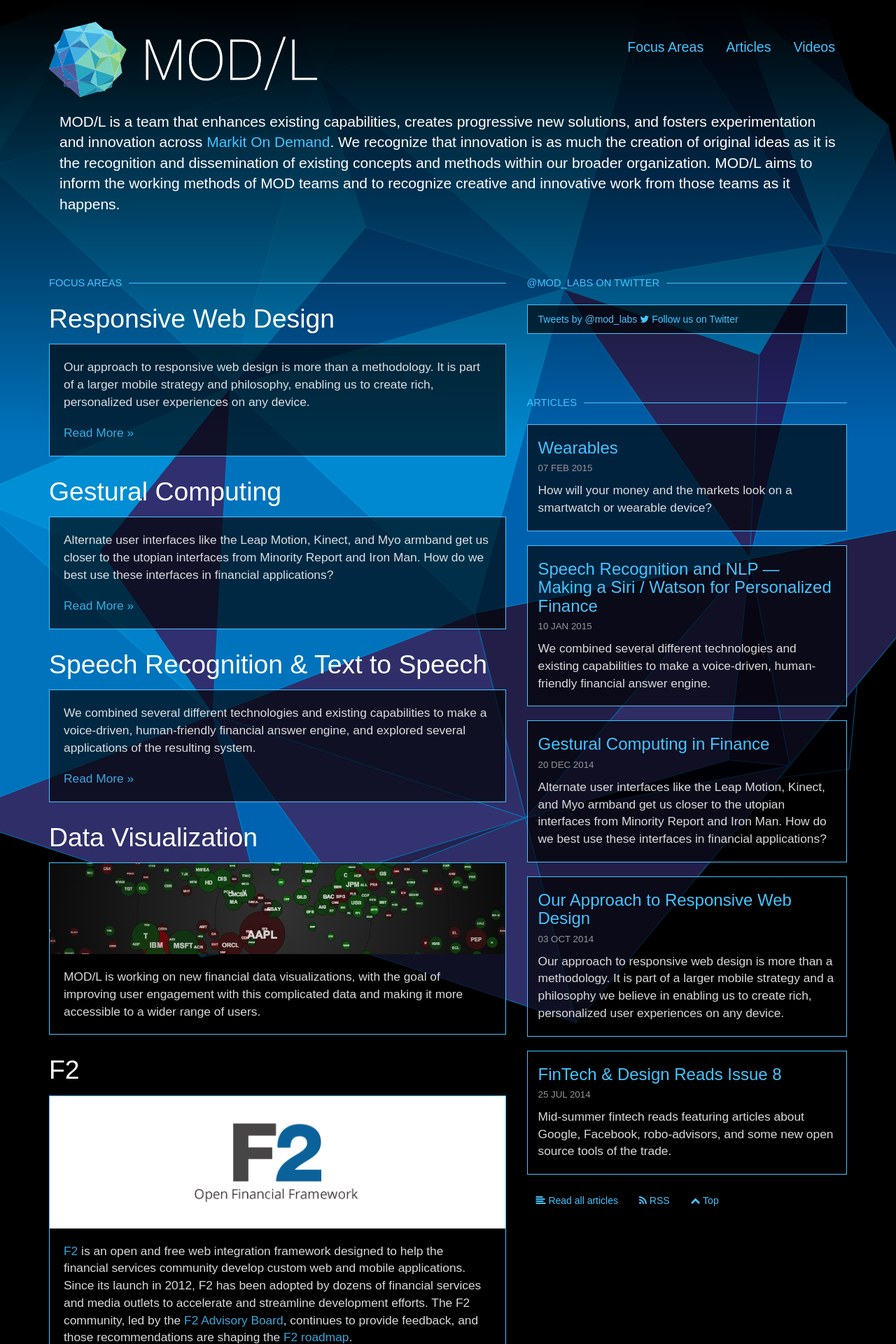
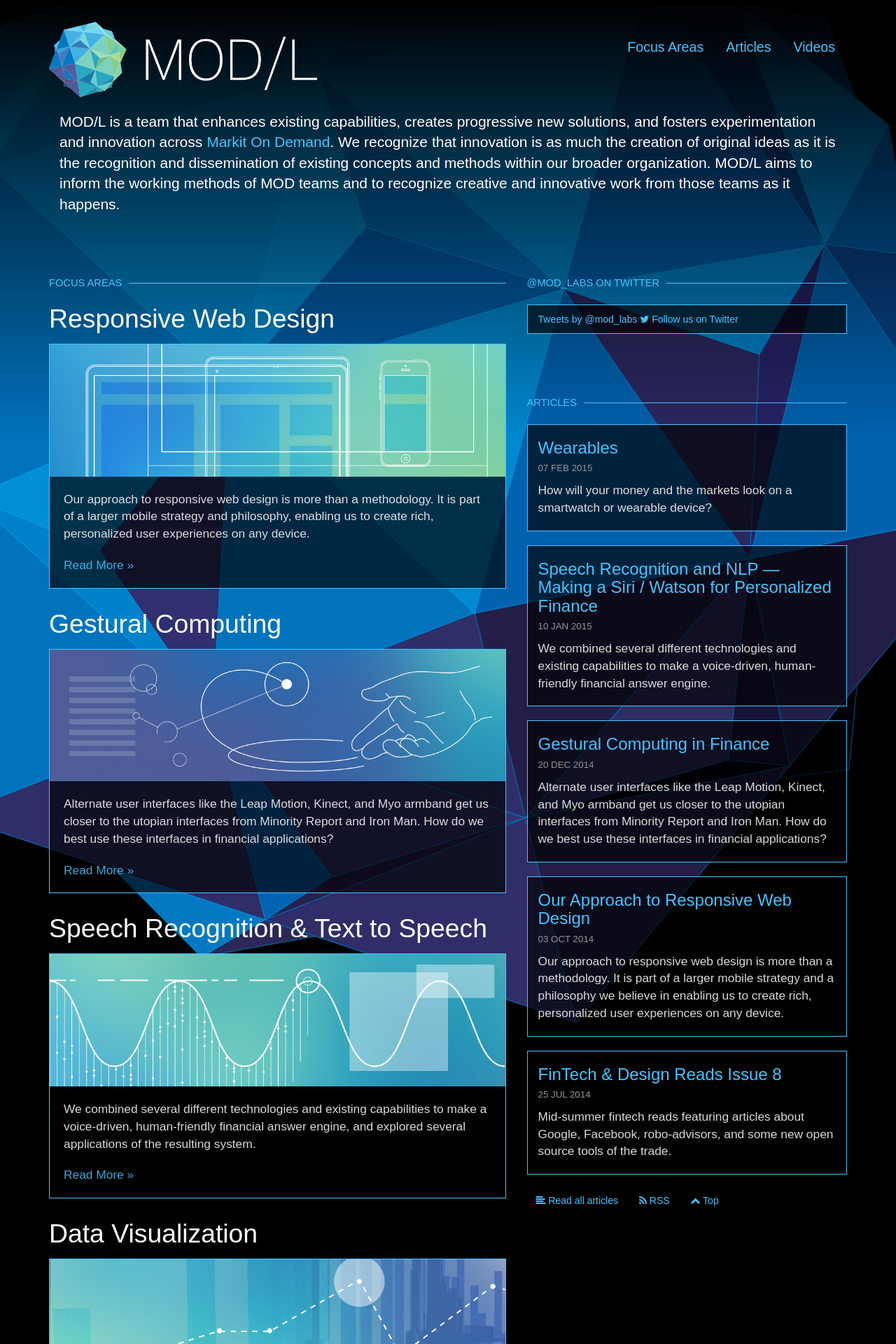
Before and after one commit to modl/modl.github.io, a Jekyll site: the page built from index.html, in a window 1280 px wide. Shown: the top 1920 px of the page at 70% size. Built offline with Jekyll 4.4.1, drawn with Linux system fonts in a browser that asks for light colours; some web fonts are replaced; Markdown is read by kramdown in place of the engine named in the settings; comment, search, counter and statistics services are not loaded.

Commit message:
new images

```diff
--- a/index.html
+++ b/index.html
@@ -15,25 +15,28 @@
 
       <h2>Responsive Web Design</h2>
       <div class="black-module">
+         <img src="{{site.url}}/images/responsive.png" class="img-responsive" />
         <p>Our approach to responsive web design is more than a methodology. It is part of a larger mobile strategy and philosophy, enabling us to create rich, personalized user experiences on any device.</p>
         <p><a href="{{site.url}}/articles/our-approach-to-responsive-web-design/">Read More &raquo;</a></p>
       </div>
 
       <h2>Gestural Computing</h2>
       <div class="black-module">
+         <img src="{{site.url}}/images/gestural.png" class="img-responsive" />
         <p>Alternate user interfaces like the Leap Motion, Kinect, and Myo armband get us closer to the utopian interfaces from Minority Report and Iron Man. How do we best use these interfaces in financial applications?</p>
         <p><a href="{{site.url}}/articles/gestural-computing-in-finance/">Read More &raquo;</a></p>
       </div>
 
       <h2>Speech Recognition &amp; Text to Speech</h2>
       <div class="black-module">
+         <img src="{{site.url}}/images/speech.png" class="img-responsive" />
         <p>We combined several different technologies and existing capabilities to make a voice-driven, human-friendly financial answer engine, and explored several applications of the resulting system.</p>
         <p><a href="{{site.url}}/articles/speech-recognition-and-nlp/">Read More &raquo;</a></p>
       </div>
 
       <h2>Data Visualization</h2>
       <div class="black-module">
-        <img src="{{site.url}}/images/dataviz.png" class="img-responsive" />
+        <img src="{{site.url}}/images/datavis.png" class="img-responsive" />
         <p>MOD/L is working on new financial data visualizations, with the goal of improving user engagement with this complicated data and making it more accessible to a wider range of users.</p>
       </div>
 
@@ -49,7 +52,7 @@
 
       <h2>Next-Gen Interactive Charting</h2>
       <div class="black-module">
-        <a href="{{site.url}}/articles/charting/"><img src="{{site.url}}/images/next_gen_charting.png" class="img-responsive" /></a>
+        <a href="{{site.url}}/articles/charting/"><img src="{{site.url}}/images/charting.png" class="img-responsive" /></a>
         <p>Markit On Demand developed a new way of charting financial data, which began rolling out in Q4 2014 to customers.</p>
         <p><a href="{{site.url}}/articles/charting/">Read more in the &ldquo;The Current and Future State of Charting&rdquo; &raquo;</a></p>
       </div>
```
Also changed, not shown: _posts/2014-12-31-wearables.md (+2 -2 lines), images/charting.png (added), images/datavis.png (added), images/gestural.png (added), images/responsive.png (added), images/speech.png (added).
